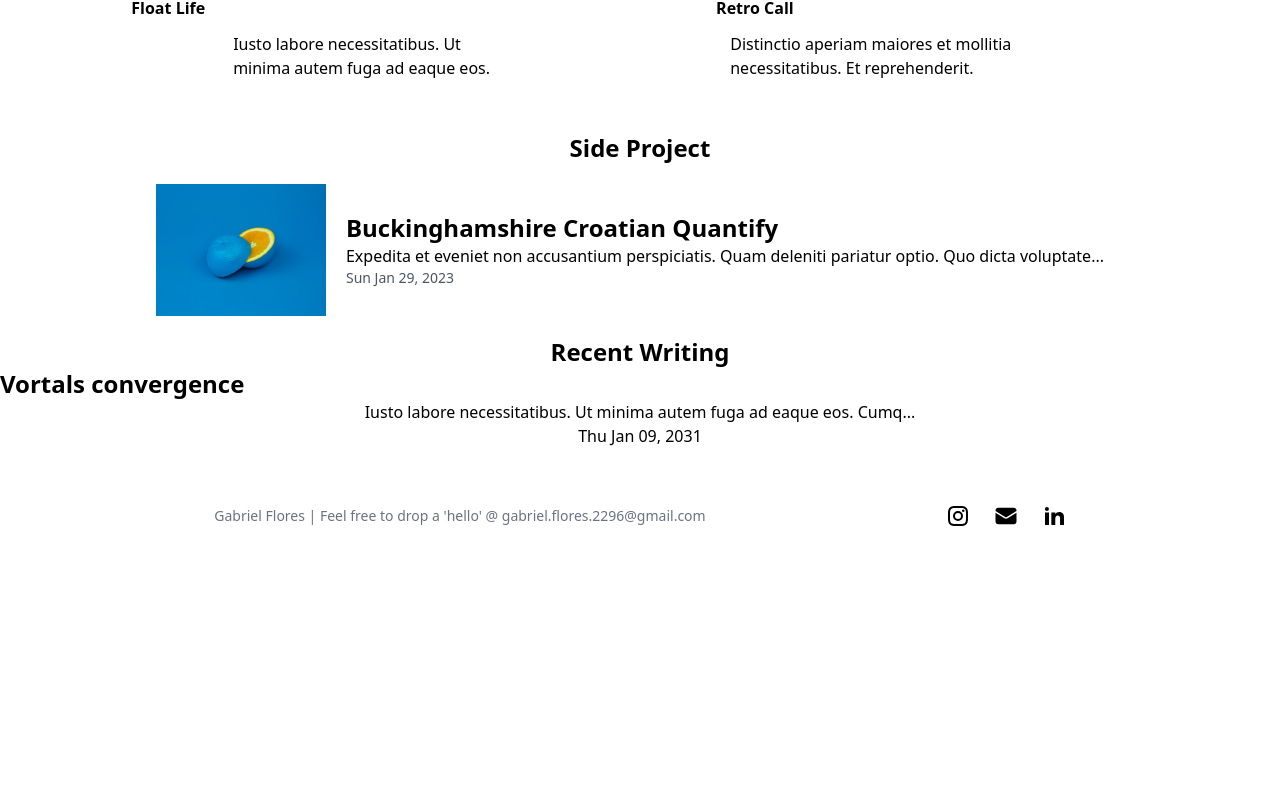
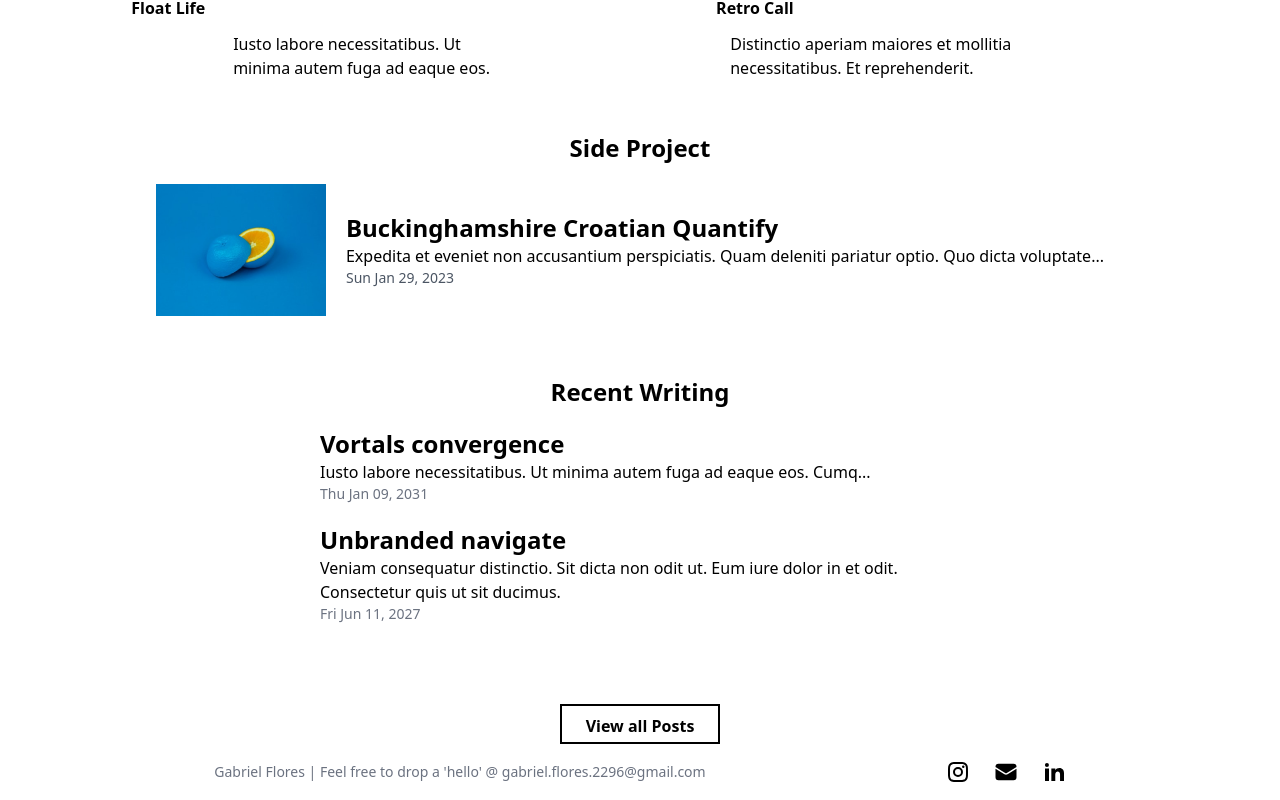
Before and after one commit to Khmlwugh/GabrielWebpage, a React (Vite) app: page / in a window 1280 px wide. Shown: the part 976-1776 px from the top of the page. Before the commit the page ends 1520 px from the top, so only its background shows below. Built offline with nearby package versions, Linux system fonts and the light colour scheme.

Commit message:
UPDATE: content update on IntroPage, detailed styling updates still need

```diff
--- a/src/components/IntroPage.jsx
+++ b/src/components/IntroPage.jsx
@@ -59,16 +59,23 @@ function IntroPage(){
             <div className="text-left text-sm text-gray-600">Sun Jan 29, 2023</div>
           </div>
         </div>
-      <div>
-        <div className='font-bold text-2xl'>Recent Writing</div>
+        <div className="flex flex-col items-center py-5">
+          <div className='font-bold text-left text-2xl py-5 w-100'>Recent Writing</div>
+          <div className="flex flex-col w-6/12">
+            <div className="text-2xl font-bold text-left">Vortals convergence</div>
+            <div className='text-left'>Iusto labore necessitatibus. Ut minima autem fuga ad eaque eos. Cumq...</div>
+            <div className="text-left text-sm text-gray-500">Thu Jan 09, 2031 </div>
+          </div>
 
-        <div>
-          <div className="text-2xl font-bold text-left">Vortals convergence</div>
-          <div>Iusto labore necessitatibus. Ut minima autem fuga ad eaque eos. Cumq...</div>
-          <div>Thu Jan 09, 2031 </div>
+          <div className="flex flex-col w-6/12 py-5">
+            <div className="text-2xl font-bold text-left">Unbranded navigate</div>
+            <div className='text-left'>Veniam consequatur distinctio. Sit dicta non odit ut. Eum iure dolor in et odit. Consectetur quis ut sit ducimus.</div>
+            <div className="text-left text-sm text-gray-500">Fri Jun 11, 2027</div>
+          </div>
         </div>
       </div>
-      </div>
+      <Button text='View all Posts'/>
+
       <Footer/>
     </div>
   )
```
